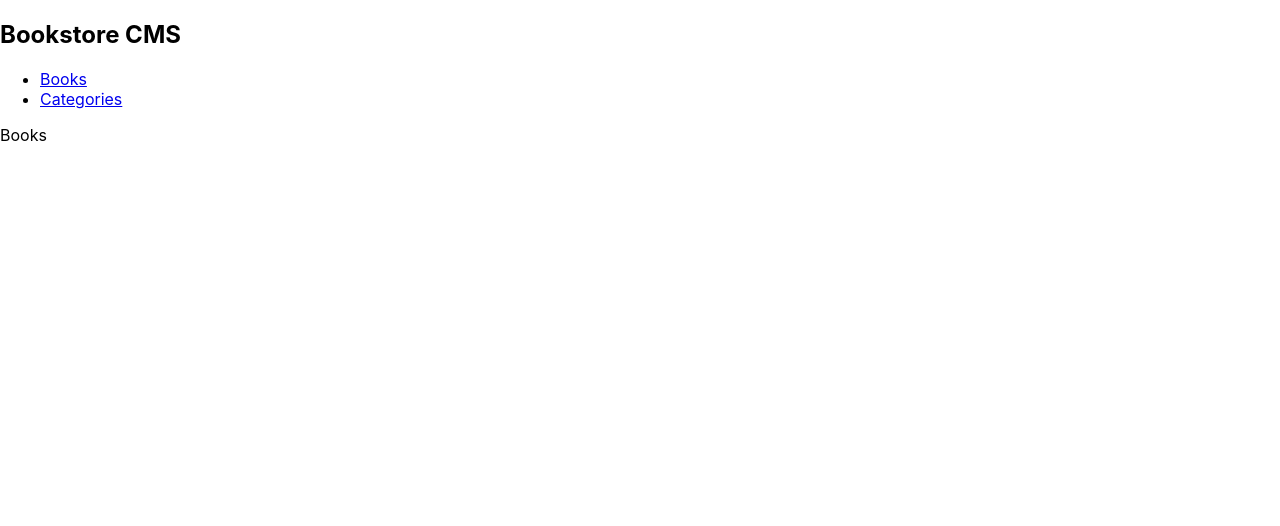
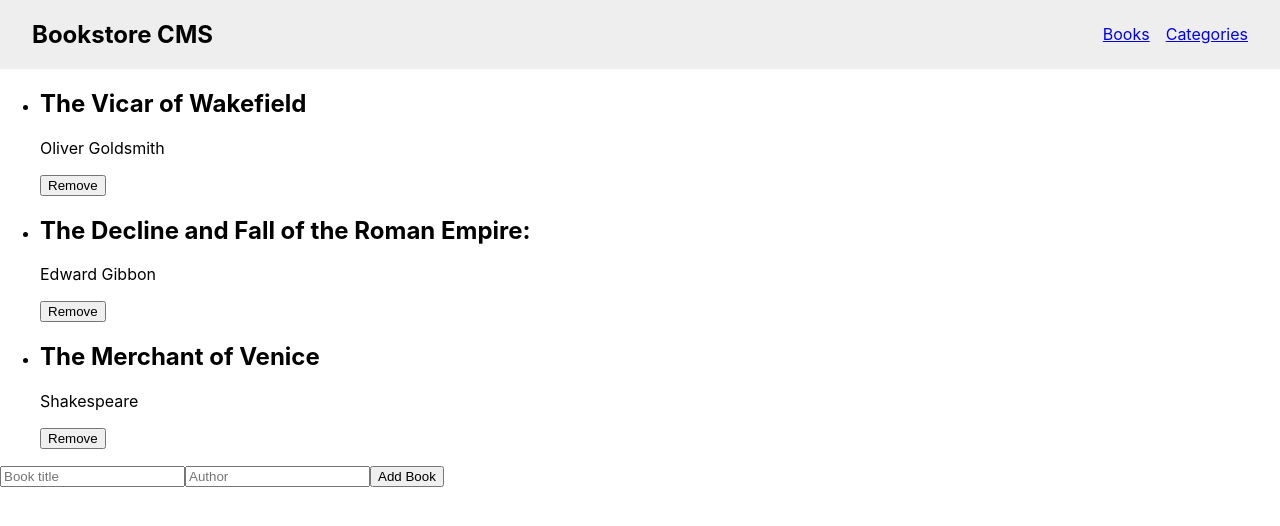
Before and after one commit to ngeelani48/react-bookstore, a React (Create React App) app: page / in a window 1280 px wide. Shown: the top 526 px of the page. Built offline with nearby package versions, Linux system fonts and the light colour scheme.

Commit message:
Add some books and form

```diff
--- a/src/components/Books.js
+++ b/src/components/Books.js
@@ -1,4 +1,36 @@
+import PropTypes from 'prop-types';
+import './styles/Books.css';
 const Books = () => (
-    <div>Books</div>
+    <div className="books">
+    <ul className="booklist">
+      <li className="item">
+        <Book title="The Vicar of Wakefield" author="Oliver Goldsmith" />
+      </li>
+      <li className="item">
+        <Book title="The Decline and Fall of the Roman Empire:" author="Edward Gibbon" />
+      </li>
+      <li className="item">
+        <Book title="The Merchant of Venice" author="Shakespeare" />
+      </li>
+    </ul>
+    <form className="form">
+      <input type="text" placeholder="Book title" className="input"/>
+      <input type="text" placeholder="Author" className="input"/>
+      <button type="submit" className="form-button">Add Book</button>
+    </form>
+  </div>
   );
   export default Books;
+
+  const Book = ({ title, author }) => (
+    <div className="book">
+      <h2>{title}</h2>
+      <p>{author}</p>
+      <button type="button" className="remove-button">Remove </button>
+    </div>
+  );
+
+  Book.propTypes = {
+    title: PropTypes.string.isRequired,
+    author: PropTypes.string.isRequired,
+  };
--- a/src/components/Navbar.js
+++ b/src/components/Navbar.js
@@ -1,4 +1,5 @@
 import { Link, Outlet } from 'react-router-dom';
+import './styles/Navbar.css'
 
 const Navbar = () => (
   <nav className="nav">
--- /dev/null
+++ b/src/components/styles/Navbar.css
@@ -0,0 +1,13 @@
+.nav {
+    display: flex;
+    justify-content: space-between;
+    align-items: center;
+    padding: 0 2rem;
+    background-color: #eee;
+  }
+
+  .nav ul {
+    display: flex;
+    list-style: none;
+    gap: 1rem;
+  }
```
Also changed, not shown: src/components/styles/Books.css (added).
